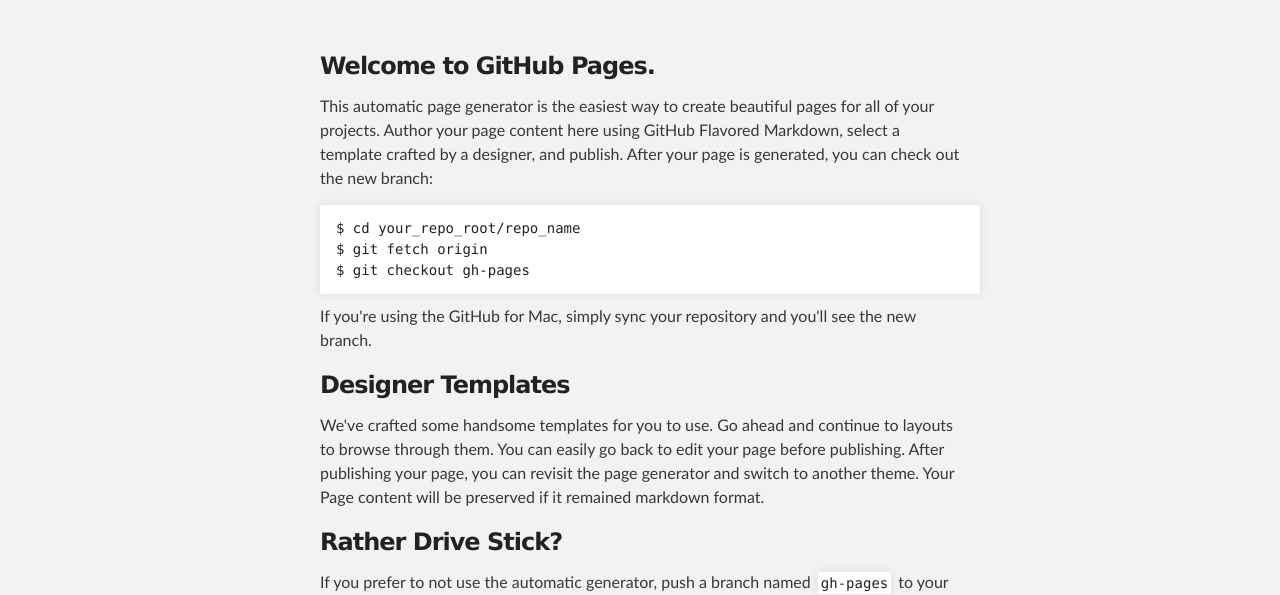
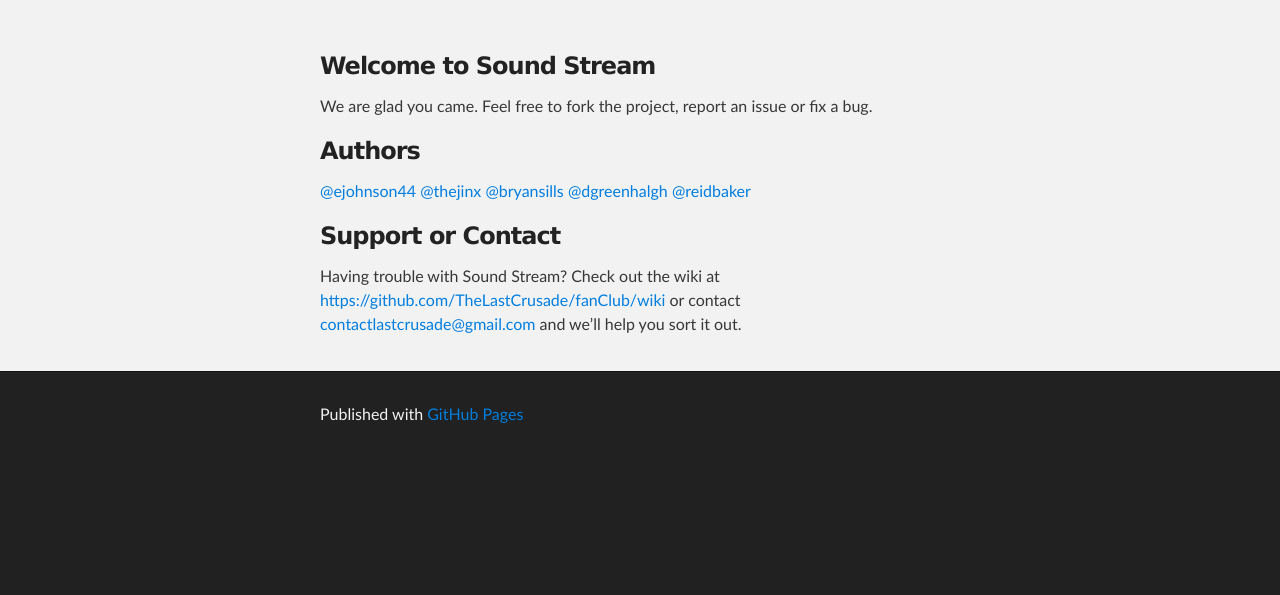
Before and after one commit to TheLastCrusade/thelastcrusade.github.com, a plain HTML site: page index.html in a window 1280 px wide. Shown: the part 212-807 px from the top of the page. Drawn offline with Linux system fonts and the light colour scheme.

Commit message:
Replace master branch with page content via GitHub

```diff
--- a/index.html
+++ b/index.html
@@ -27,32 +27,21 @@
     <!-- MAIN CONTENT -->
     <div id="main_content_wrap" class="outer">
       <section id="main_content" class="inner">
-        <h3>Welcome to GitHub Pages.</h3>
+        <h3>Welcome to Sound Stream</h3>
 
-<p>This automatic page generator is the easiest way to create beautiful pages for all of your projects. Author your page content here using GitHub Flavored Markdown, select a template crafted by a designer, and publish. After your page is generated, you can check out the new branch:</p>
+<p>We are glad you came. Feel free to fork the project, report an issue or fix a bug.</p>
 
-<pre><code>$ cd your_repo_root/repo_name
-$ git fetch origin
-$ git checkout gh-pages
-</code></pre>
+<h3>Authors</h3>
 
-<p>If you're using the GitHub for Mac, simply sync your repository and you'll see the new branch.</p>
-
-<h3>Designer Templates</h3>
-
-<p>We've crafted some handsome templates for you to use. Go ahead and continue to layouts to browse through them. You can easily go back to edit your page before publishing. After publishing your page, you can revisit the page generator and switch to another theme. Your Page content will be preserved if it remained markdown format.</p>
-
-<h3>Rather Drive Stick?</h3>
-
-<p>If you prefer to not use the automatic generator, push a branch named <code>gh-pages</code> to your repository to create a page manually. In addition to supporting regular HTML content, GitHub Pages support Jekyll, a simple, blog aware static site generator written by our own Tom Preston-Werner. Jekyll makes it easy to create site-wide headers and footers without having to copy them across every page. It also offers intelligent blog support and other advanced templating features.</p>
-
-<h3>Authors and Contributors</h3>
-
-<p>You can <a href="https://github.com/blog/821" class="user-mention">@mention</a> a GitHub username to generate a link to their profile. The resulting <code>&lt;a&gt;</code> element will link to the contributor's GitHub Profile. For example: In 2007, Chris Wanstrath (<a href="https://github.com/defunkt" class="user-mention">@defunkt</a>), PJ Hyett (<a href="https://github.com/pjhyett" class="user-mention">@pjhyett</a>), and Tom Preston-Werner (<a href="https://github.com/mojombo" class="user-mention">@mojombo</a>) founded GitHub.</p>
+<p><a href="https://github.com/ejohnson44" class="user-mention">@ejohnson44</a>
+<a href="https://github.com/thejinx" class="user-mention">@thejinx</a>
+<a href="https://github.com/bryansills" class="user-mention">@bryansills</a>
+<a href="https://github.com/dgreenhalgh" class="user-mention">@dgreenhalgh</a>
+<a href="https://github.com/reidbaker" class="user-mention">@reidbaker</a></p>
 
 <h3>Support or Contact</h3>
 
-<p>Having trouble with Pages? Check out the documentation at <a href="http://help.github.com/pages">http://help.github.com/pages</a> or contact <a href="mailto:support@github.com">support@github.com</a> and we’ll help you sort it out.</p>
+<p>Having trouble with Sound Stream? Check out the wiki at <a href="https://github.com/TheLastCrusade/fanClub/wiki">https://github.com/TheLastCrusade/fanClub/wiki</a> or contact <a href="mailto:contactlastcrusade@gmail.com">contactlastcrusade@gmail.com</a> and we’ll help you sort it out.</p>
       </section>
     </div>
 
```
Also changed, not shown: params.json (+1 -1 lines).
